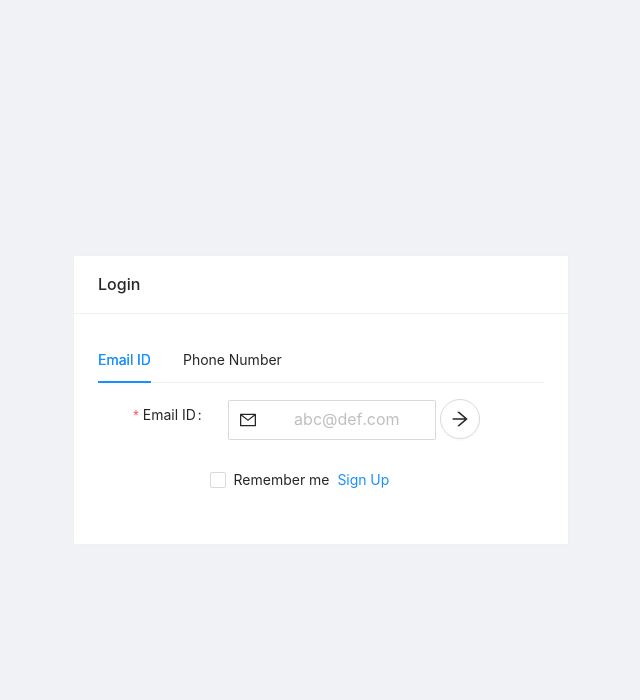
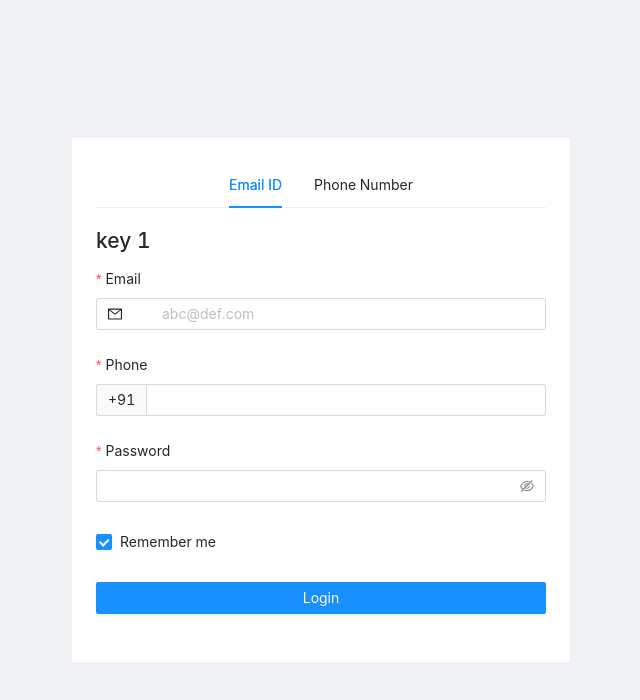
Before and after one commit to manassahoo-dev/job-portal, a React (Create React App) app in the folder frontend/: page /login in a window 1280 px wide. Shown: the top 700 px of the page, without its empty margins (319-959 px from the left). Built offline with nearby package versions, Linux system fonts and the light colour scheme.

Commit message:
login form

```diff
--- a/frontend/src/index.css
+++ b/frontend/src/index.css
@@ -4,12 +4,22 @@
   min-height: 100vh;
   justify-content: center;
 }
-.auth-card{
+.auth-card {
   max-height: 600px;
   margin: auto;
 }
-.ant-layout-footer{
+.ant-layout-footer {
   bottom: 0;
   position: absolute;
   width: 100%;
 }
+/* Chrome, Safari, Edge, Opera */
+input::-webkit-inner-spin-button {
+  -webkit-appearance: none;
+  margin: 0;
+}
+
+/* Firefox */
+input[type="number"] {
+  -moz-appearance: textfield;
+}
--- a/frontend/src/pages/Login.js
+++ b/frontend/src/pages/Login.js
@@ -1,91 +1,87 @@
 import { ArrowRightOutlined, MailOutlined } from '@ant-design/icons';
 import { Button, Card, Checkbox, Col, Form, Input, Row, Select, Tabs } from 'antd';
 import { Option } from 'antd/lib/mentions';
-import { Link } from 'react-router-dom';
+import { useState } from 'react';
+import { Link, useHistory } from 'react-router-dom';
 
 function Login() {
 
     const [form] = Form.useForm();
-
+    const [tabState, setTabState] = useState(1);
+    const history = useHistory();
     const { TabPane } = Tabs;
-    const prefixSelector = (
-        <Form.Item name="prefix" noStyle>
-            <Select style={{ width: 70 }}>
-                <Option value="91">+91</Option>
-                <Option value="1">+1</Option>
-                <Option value="87">+87</Option>
-            </Select>
-        </Form.Item>
-    );
-    const tailLayout = {
-        wrapperCol: { offset: 1, span: 16 },
-    };
     const onFinish = (values) => {
         console.log('Success:', values);
+        // const empObj = new Student();
+        // dispatch(addEmployeeAction(empObj));
+        history.push('/');
     };
 
     const onFinishFailed = (errorInfo) => {
         console.log('Failed:', errorInfo);
     };
 
-    const _onChange = (e) => {
-
-    }
-
-    function callback(key) {
-        console.log(key);
-    }
-
-    return (
-        <div className="card-center">
-            <Card className="auth-card" title="Login" bordered={true}>
-                <Tabs onChange={callback} >
-                    <TabPane tab="Email ID" key="1">
+    const form1 = (
+        <>
+            <h1>key {tabState}</h1>
             <Form
+                name="basic"
+                layout="vertical"
                 initialValues={{ remember: true }}
                 onFinish={onFinish}
                 onFinishFailed={onFinishFailed}
             >
-                            <Form.Item {...tailLayout}
-                                labelCol={{ span: 6 }}
-                                label="Email ID"
+                {tabState === 1}{
+                    <Form.Item
+                        label="Email"
                         name="mail"
                         rules={[{ type: 'email', required: true, message: 'Please input your Mail Id!' }]}
                     >
-                                <Input size="large" placeholder="abc@def.com" style={{ width: '70%' }} prefix={<MailOutlined style={{ width: 50 }} />} />{" "}
-                                <Button size="large" wrapperCol={{ offset: 6, span: 16 }} htmlType="submit" shape="circle" icon={<ArrowRightOutlined />} />
+                        <Input placeholder="abc@def.com" style={{ width: '100%' }} prefix={<MailOutlined style={{ width: 50, align: 'right' }} />} />
+                    </Form.Item>
+                }
+                {tabState === 2}{
+                    <Form.Item
+                        name="phone"
+                        label="Phone"
+                        rules={[{ required: true, message: 'Please input your phone number!' }]}
+                    >
+                        <Input addonBefore={'+91'} minLength={10} maxLength={10}
+                            style={{ width: '100%' }} name="phone" />
+                    </Form.Item>
+                }
 
+                <Form.Item
+                    label="Password"
+                    name="password"
+                    rules={[{ required: true, message: 'Please input your password!' }]}
+                >
+                    <Input.Password />
                 </Form.Item>
-                            <Form.Item name="remember" valuePropName="checked" wrapperCol={{ offset: 6, span: 16 }}>
+
+                <Form.Item name="remember" valuePropName="checked">
                     <Checkbox>Remember me</Checkbox>
-                                <Link to="/signup" >
-                                    Sign Up
-                                </Link>
+                </Form.Item>
+
+                <Form.Item>
+                    <Button block type="primary" htmlType="submit">
+                        Login
+                    </Button>
                 </Form.Item>
             </Form>
+        </>
+    );
+
+    return (
+        <div className="card-center">
+            <Card className="auth-card" bordered={true} style={{ width: 500 }}>
+                <Tabs onChange={(e) => setTabState(e)}
+                    defaultActiveKey="1" centered>
+                    <TabPane tab="Email ID" key="1">
+                        {form1}
                     </TabPane>
                     <TabPane tab="Phone Number" key="2">
-                        <Form
-                            initialValues={{ remember: true }}
-                            onFinish={onFinish}
-                            onFinishFailed={onFinishFailed}>
-                            <Form.Item {...tailLayout}
-                                labelCol={{ span: 6 }}
-                                name="phone"
-                                label="Phone Number"
-                                rules={[{ required: true, message: 'Please input your phone number!' }]}
-                            >
-                                <Input size="large" addonBefore={prefixSelector} minLength={10} maxLength={10}
-                                    style={{ width: '70%' }} name="phone" onChange={_onChange} />{" "}
-                                <Button wrapperCol={{ offset: 6, span: 16 }} size="large" htmlType="submit" shape="circle" icon={<ArrowRightOutlined />} />
-                            </Form.Item>
-                        </Form>
-                        <Form.Item {...tailLayout} name="remember" valuePropName="checked" wrapperCol={{ offset: 6, span: 16 }}>
-                            <Checkbox>Remember me</Checkbox>
-                            <Link to="/signup" >
-                                Sign Up
-                            </Link>
-                        </Form.Item>
+                        {form1}
                     </TabPane>
                 </Tabs>
             </Card>
--- a/frontend/src/pages/SignUp.js
+++ b/frontend/src/pages/SignUp.js
@@ -35,11 +35,13 @@ const tailFormItemLayout = {
 
 const SignUp = () => {
     const [form] = Form.useForm();
-
     const onFinish = (values) => {
         console.log('Received values of form: ', values);
     };
 
+    const onFinishFailed = (errorInfo) => {
+        console.log('Failed:', errorInfo);
+    };
     const prefixSelector = (
         <Form.Item name="prefix" noStyle>
             <Select
@@ -61,6 +63,7 @@ const SignUp = () => {
                     form={form}
                     name="register"
                     onFinish={onFinish}
+                    onFinishFailed={onFinishFailed}
                     initialValues={{
                         residence: ['zhejiang', 'hangzhou', 'xihu'],
                         prefix: '86',
@@ -111,7 +114,7 @@ const SignUp = () => {
                             addonBefore={prefixSelector}
                             style={{
                                 width: '100%',
-                            }}
+                            }} maxLength={10}
                         />
                     </Form.Item>
 
@@ -138,7 +141,7 @@ const SignUp = () => {
                         <Row gutter={8}>
                             <Col span={12}>
                                 <Form.Item
-                                    name="captcha"
+                                    name="OTP"
                                     noStyle
                                     rules={[
                                         {
@@ -150,7 +153,7 @@ const SignUp = () => {
                                     <Input.Group size="middle">
                                         <Row gutter={8}>
                                             <Col span={6}>
-                                                <Input minLength={1} maxLength={1} placeholder="__" />
+                                                <Input type="number" minLength={1} maxLength={1} placeholder="__" />
                                             </Col>
                                             <Col span={6}>
                                                 <Input minLength={1} maxLength={1} placeholder="__" />
@@ -187,7 +190,7 @@ const SignUp = () => {
                         </Checkbox>
                     </Form.Item>
                     <Form.Item {...tailFormItemLayout}>
-                        <Button type="primary" htmlType="submit">
+                        <Button type="primary" htmlType="submit" on>
                             Register
                         </Button>
                     </Form.Item>
```
Lines whose indentation alone changed are shown as unchanged.
